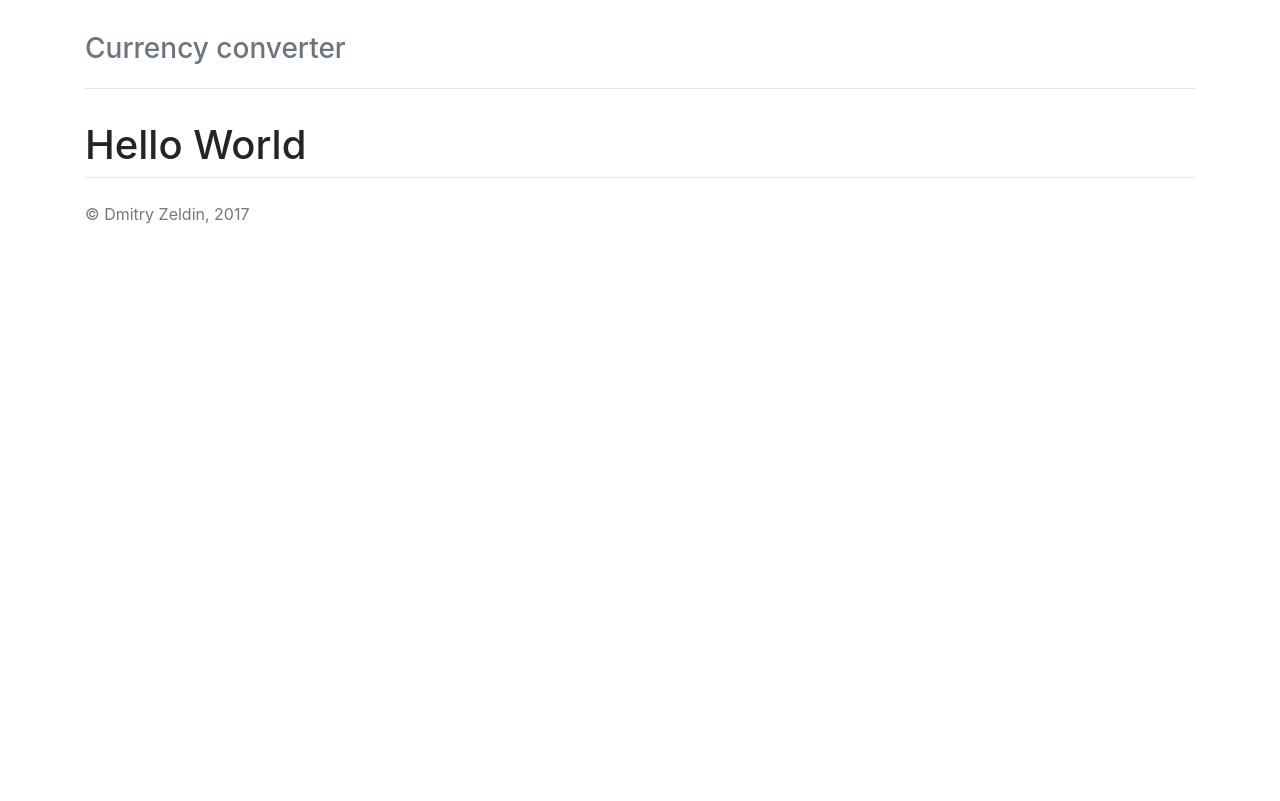
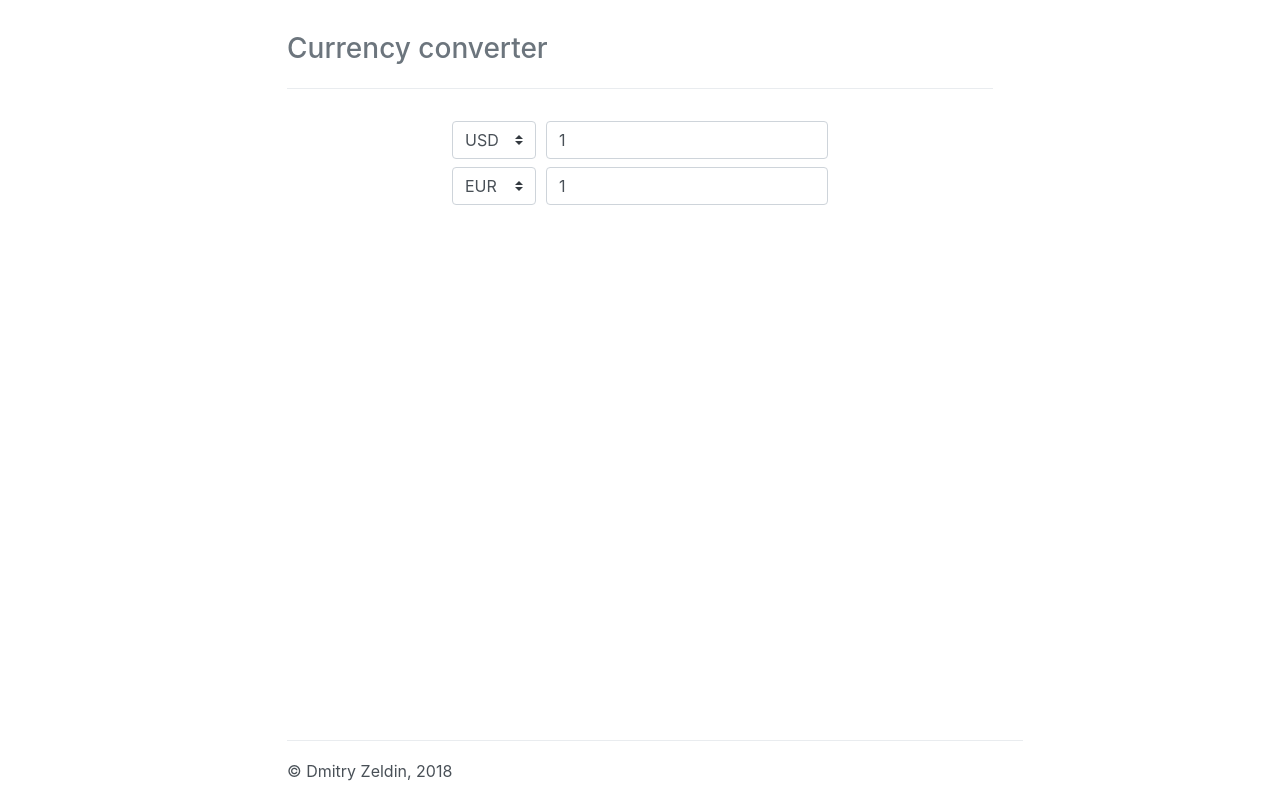
Before and after one commit to ZelJin/currency-converter, a React app: page / in a window 1280 px wide. Built offline with nearby package versions, Linux system fonts and the light colour scheme; some packages are replaced by stand-ins of ours.

Commit message:
Implemented CurrencyInput component.

```diff
--- a/app/components/App.js
+++ b/app/components/App.js
@@ -1,4 +1,5 @@
 import React from 'react';
+import CurrencyInput from './CurrencyInput';
 
 class App extends React.Component {
   render() {
@@ -9,11 +10,20 @@ class App extends React.Component {
         </header>
 
         <main role="main">
-          <h1>Hello World</h1>
+          <div className="row justify-content-center">
+            <div className="col col-sm-auto">
+              <CurrencyInput initialCurrency="USD"/>
+            </div>
+          </div>
+          <div className="row justify-content-center">
+            <div className="col col-sm-auto">
+              <CurrencyInput initialCurrency="EUR"/>
+            </div>
+          </div>
         </main>
 
         <footer className="footer">
-          &copy; Dmitry Zeldin, 2017
+          &copy; Dmitry Zeldin, 2018
         </footer>
       </div>
     )
--- /dev/null
+++ b/app/components/CurrencyInput.js
@@ -0,0 +1,47 @@
+import React from 'react';
+import PropTypes from 'prop-types';
+
+class CurrencyInput extends React.Component {
+  constructor(props) {
+    super(props);
+    this.state = {
+      currency: props.initialCurrency || 'USD',
+      value: 1
+    }
+
+    this.handleChange = this.handleChange.bind(this);
+  }
+
+  handleChange(event) {
+    var change = {};
+    change[event.target.name] = event.target.value;
+    this.setState(change);
+  }
+
+  render() {
+    return (
+      <form className="form">
+        <div className="form-row align-items-center">
+          <div className="col-auto">
+            <select name="currency" className="custom-select mr-2 mb-2"
+              onChange={this.handleChange} value={this.state.currency}>
+              <option value="USD">USD</option>
+              <option value="GBP">GBP</option>
+              <option value="EUR">EUR</option>
+            </select>
+          </div>
+          <div className="col-auto">
+            <input type="text" name="value" className="form-control mr-2 mb-2"
+              onChange={this.handleChange} value = {this.state.value}/>
+          </div>
+        </div>
+      </form>
+    )
+  }
+}
+
+CurrencyInput.propTypes = {
+  initialCurrency: PropTypes.string
+};
+
+export default CurrencyInput
--- a/app/styles/custom.scss
+++ b/app/styles/custom.scss
@@ -1,52 +1,35 @@
-$color_1: #777;
-
+$footer-width: 60px;
 body {
 	padding-top: 1.5rem;
 	padding-bottom: 1.5rem;
+	margin-bottom: 60px;
 }
 .header {
 	padding-right: 1rem;
 	padding-left: 1rem;
 	padding-bottom: 1rem;
-	border-bottom: .05rem solid #e5e5e5;
+	margin-bottom: 2rem;
+	border-bottom: .05rem solid $gray-200;
 	h3 {
 		margin-top: 0;
 		margin-bottom: 0;
 		line-height: 3rem;
 	}
 }
-.marketing {
-	padding-right: 1rem;
-	padding-left: 1rem;
-	margin: 3rem 0;
-	p {
-		&+h4 {
-			margin-top: 1.5rem;
-		}
-	}
-}
 .footer {
-	padding-right: 1rem;
-	padding-left: 1rem;
-	padding-top: 1.5rem;
-	color: $color_1;
-	border-top: .05rem solid #e5e5e5;
-}
-.container-narrow {
-	>hr {
-		margin: 2rem 0;
-	}
-}
-.jumbotron {
-	text-align: center;
-	border-bottom: .05rem solid #e5e5e5;
-	.btn {
-		padding: .75rem 1.5rem;
-		font-size: 1.5rem;
-	}
+	position: absolute;
+  bottom: 0;
+  width: 100%;
+	height: $footer-width;
+  line-height: $footer-width;
+	color: $gray-700;
+	border-top: .05rem solid $gray-200;
 }
 @media (min-width: 48em) {
 	.container {
+		max-width: 46rem;
+	}
+	.footer {
 		max-width: 46rem;
 	}
 }
@@ -54,17 +37,9 @@ body {
 	.header {
 		padding-right: 0;
 		padding-left: 0;
-		margin-bottom: 2rem;
-	}
-	.marketing {
-		padding-right: 0;
-		padding-left: 0;
 	}
 	.footer {
 		padding-right: 0;
 		padding-left: 0;
 	}
-	.jumbotron {
-		border-bottom: 0;
-	}
 }
--- a/app/styles/index.scss
+++ b/app/styles/index.scss
@@ -1,2 +1,2 @@
+@import "~bootstrap/scss/bootstrap";
 @import "custom";
-@import "~bootstrap/scss/bootstrap";
```
